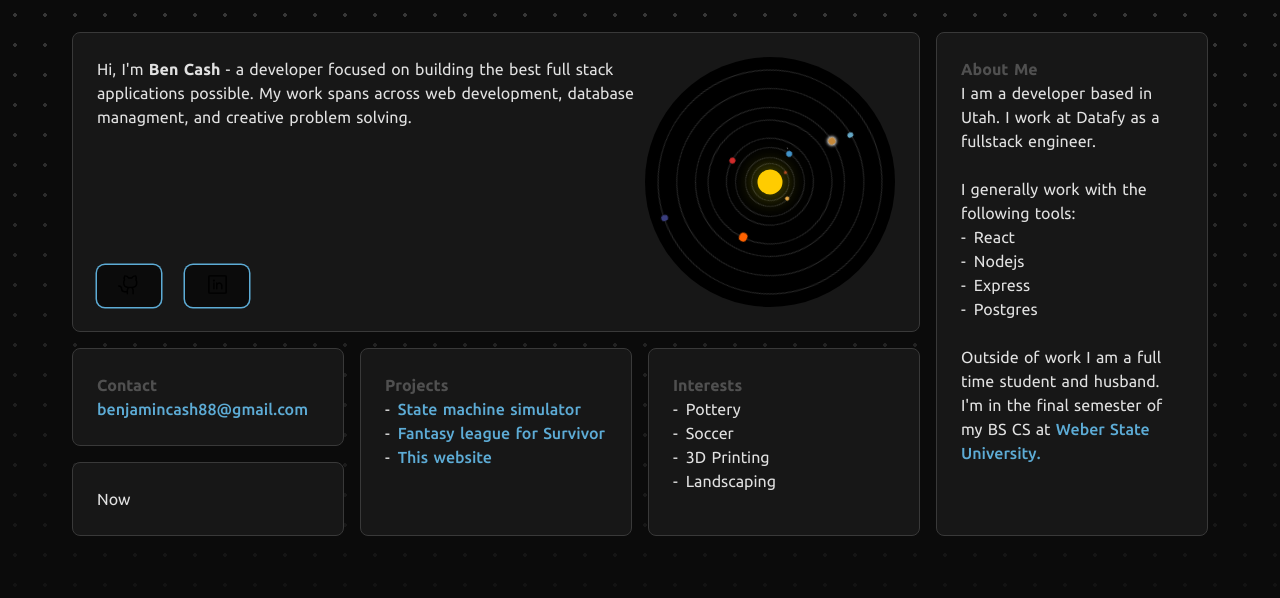
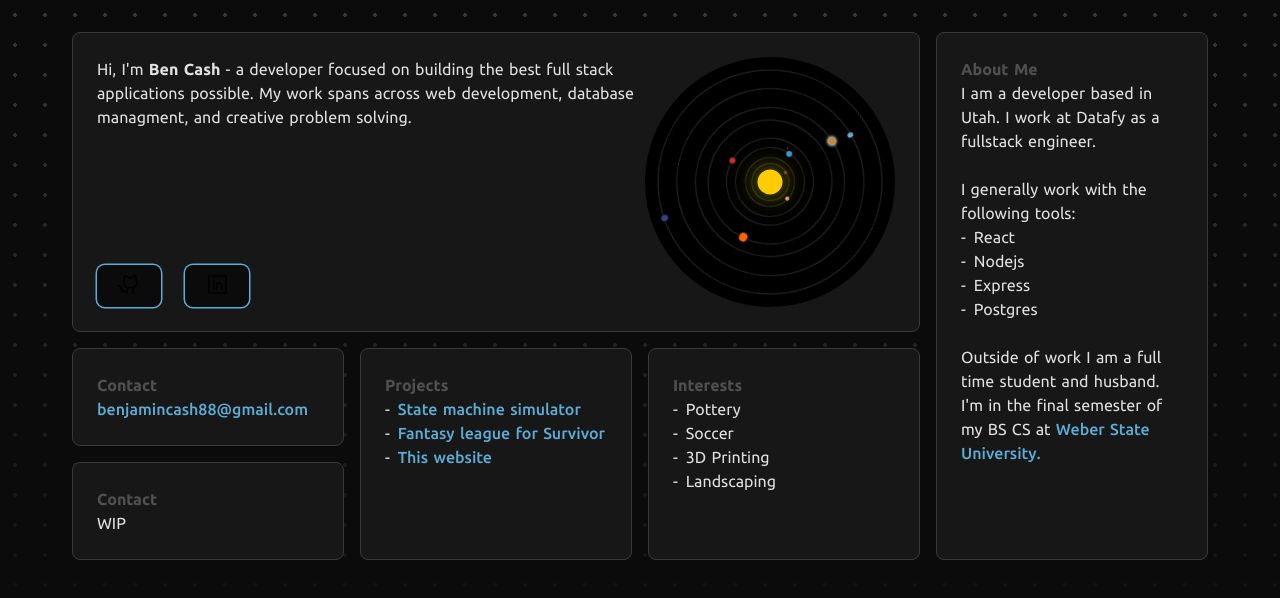
Before and after one commit to bcash8/Portfolio, a React (Vite) app in the folder web/: page / in a window 1280 px wide. Shown: the top 598 px of the page. Built offline with nearby package versions, Linux system fonts and the light colour scheme.

Commit message:
Update contact and now

```diff
--- a/web/src/components/Overview/Contact.tsx
+++ b/web/src/components/Overview/Contact.tsx
@@ -1,16 +1,13 @@
-import styles from "./Contact.module.css";
 export function Contact() {
   return (
     <>
       <h2>Contact</h2>
-      <span className={styles.row}>
       <a
         href="mailto:benjamincash88@gmail.com"
         style={{ overflow: "hidden", textWrap: "nowrap", textOverflow: "ellipsis" }}
       >
         benjamincash88@gmail.com
       </a>
-      </span>
     </>
   );
 }
--- /dev/null
+++ b/web/src/components/Overview/Now.tsx
@@ -0,0 +1,8 @@
+export function Now() {
+  return (
+    <>
+      <h2>Contact</h2>
+      <p>WIP</p>
+    </>
+  );
+}
--- a/web/src/pages/Overview/Overview.tsx
+++ b/web/src/pages/Overview/Overview.tsx
@@ -4,6 +4,7 @@ import styles from "./Overview.module.css";
 import { Interests } from "../../components/Overview/Interests";
 import { Projects } from "../../components/Overview/Projects";
 import { Contact } from "../../components/Overview/Contact";
+import { Now } from "../../components/Overview/Now";
 export function Overview() {
   return (
     <main className={styles.layout}>
@@ -22,7 +23,9 @@ export function Overview() {
       <div className={`${styles.panel} ${styles.interests}`}>
         <Interests />
       </div>
-      <div className={`${styles.panel} ${styles.now}`}>Now</div>
+      <div className={`${styles.panel} ${styles.now}`}>
+        <Now />
+      </div>
     </main>
   );
 }
```
Lines whose indentation alone changed are shown as unchanged.
